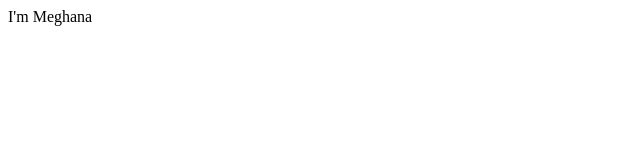
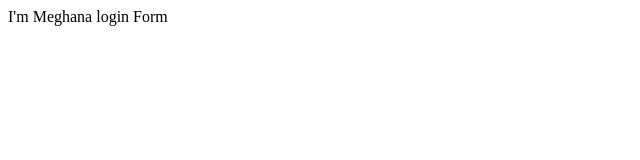
Before and after one commit to kVamsiMeghana/expgit, a plain HTML site: page index.html in a window 1280 px wide. Shown: the full height of the page, 0-640 px from the left. Drawn offline with Linux system fonts and the light colour scheme.

Commit message:
login form

```diff
--- /dev/null
+++ b/dir2/type2.js
@@ -0,0 +1 @@
+console.log('my husband is adrushtavantudu')
--- a/index.html
+++ b/index.html
@@ -6,5 +6,6 @@
     </head>
     <body>
         I'm Meghana
+        login Form
     </body>
 </html>
```
Also changed, not shown: log.txt (added), login.html (added).
